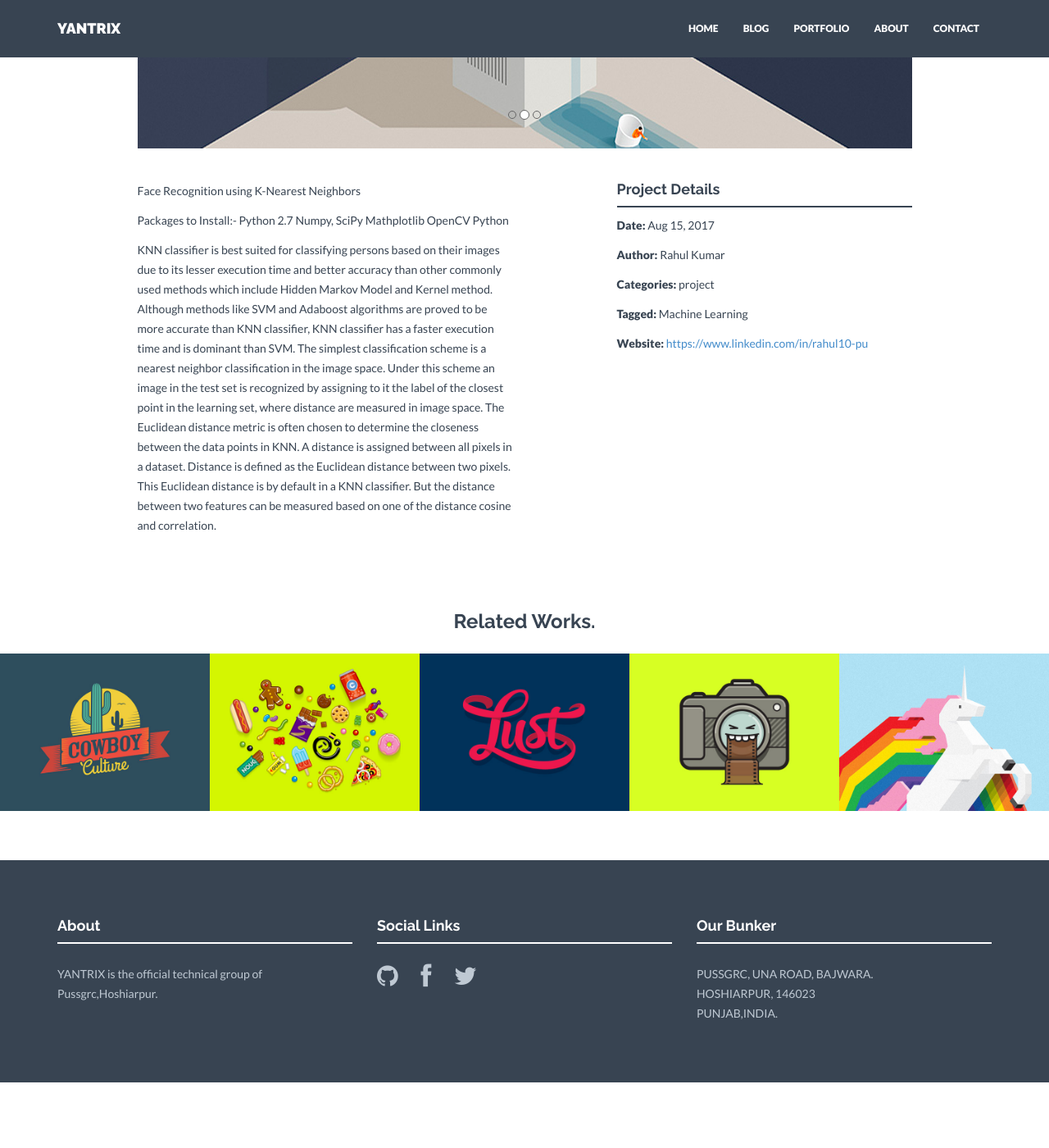
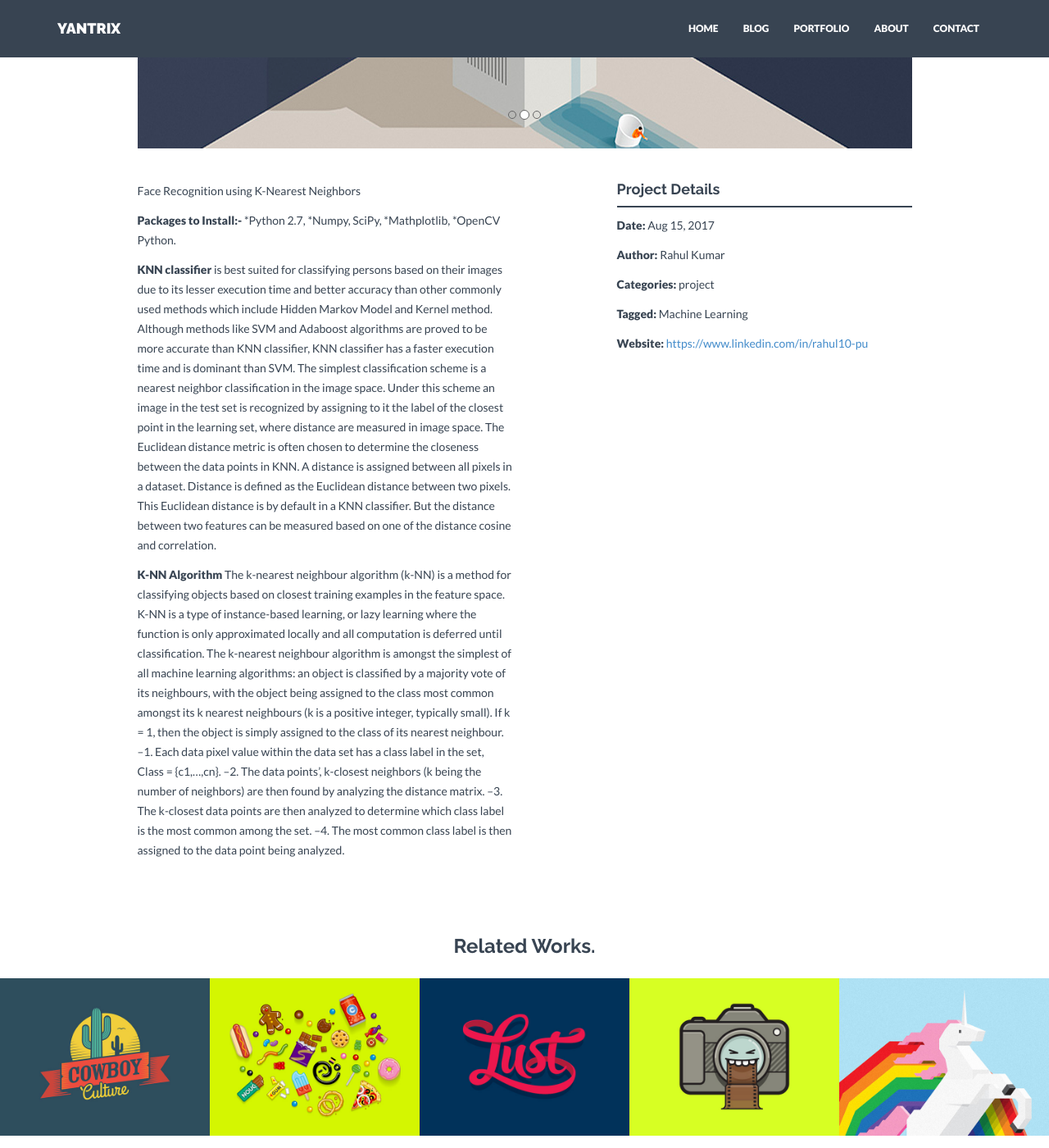
Before and after one commit to 17TarunGupta/pussgrc.github.io, a Jekyll site: the page built from _projects/2014-04-25-face-recognition-using-k--nearest-neighbors.markdown, in a window 1280 px wide and 1400 px high, scrolled down 645 px. Shown: the whole window at 82% size. Built offline with Jekyll 4.4.1, drawn with Linux system fonts in a browser that asks for light colours; nearby versions of some CDN libraries; before the commit the page ends 1965 px from its top, so only the background shows below that.

Commit message:
Update 2014-04-25-face-recognition-using-k--nearest-neighbors.markdown

```diff
--- a/_projects/2014-04-25-face-recognition-using-k--nearest-neighbors.markdown
+++ b/_projects/2014-04-25-face-recognition-using-k--nearest-neighbors.markdown
@@ -15,28 +15,21 @@ website: https://www.linkedin.com/in/rahul10-pu
 ---
 Face Recognition using K-Nearest Neighbors
 
-Packages to Install:-
-Python 2.7
-Numpy, SciPy
-Mathplotlib
-OpenCV Python
+**Packages to Install:-**
+*Python 2.7,
+*Numpy, SciPy,
+*Mathplotlib,
+*OpenCV Python.
 
-KNN classifier is best suited for classifying persons based on
-their images due to its lesser execution time and better
-accuracy than other commonly used methods which include
-Hidden Markov Model and Kernel method. Although methods
-like SVM and Adaboost algorithms are proved to be more
-accurate than KNN classifier, KNN classifier has a faster
-execution time and is dominant than SVM.
-The simplest classification scheme is a nearest neighbor
-classification in the image space. Under this scheme an image
-in the test set is recognized by assigning to it the label of the
-closest point in the learning set, where distance are measured
-in image space.
-The Euclidean distance metric is often chosen to
-determine the closeness between the data points in KNN. A
-distance is assigned between all pixels in a dataset. Distance is
-defined as the Euclidean distance between two pixels.
-This Euclidean distance is by default in a KNN classifier. But
-the distance between two features can be measured based on
-one of the distance cosine and correlation.
+**KNN classifier** is best suited for classifying persons based on their images due to its lesser execution time and better accuracy than other commonly used methods which include Hidden Markov Model and Kernel method. Although methods like SVM and Adaboost algorithms are proved to be more accurate than KNN classifier, KNN classifier has a faster execution time and is dominant than SVM.
+The simplest classification scheme is a nearest neighbor classification in the image space. Under this scheme an image in the test set is recognized by assigning to it the label of the closest point in the learning set, where distance are measured in image space.
+The Euclidean distance metric is often chosen to determine the closeness between the data points in KNN. A distance is assigned between all pixels in a dataset. Distance is defined as the Euclidean distance between two pixels. This Euclidean distance is by default in a KNN classifier. But the distance between two features can be measured based on one of the distance cosine and correlation.
+
+**K-NN Algorithm**
+The k-nearest neighbour algorithm (k-NN) is a method for classifying objects based on closest training examples in the feature space. K-NN is a type of instance-based learning, or lazy learning where the function is only approximated locally and all computation is deferred until classification.
+The k-nearest neighbour algorithm is amongst the simplest of all machine learning algorithms: an object is classified by a majority vote of its neighbours, with the object being assigned to the class most common amongst its k nearest neighbours (k is a positive integer, typically small).
+If k = 1, then the object is simply assigned to the class of its nearest neighbour.
+ --1. Each data pixel value within the data set has a class label in the set, Class = {c1,...,cn}.
+ --2. The data points', k-closest neighbors (k being the  number of neighbors) are then found by analyzing the distance matrix.
+  --3. The k-closest data points are then analyzed to determine which class label is the most common among the set.
+  --4. The most common class label is then assigned to the data point being analyzed.
```
